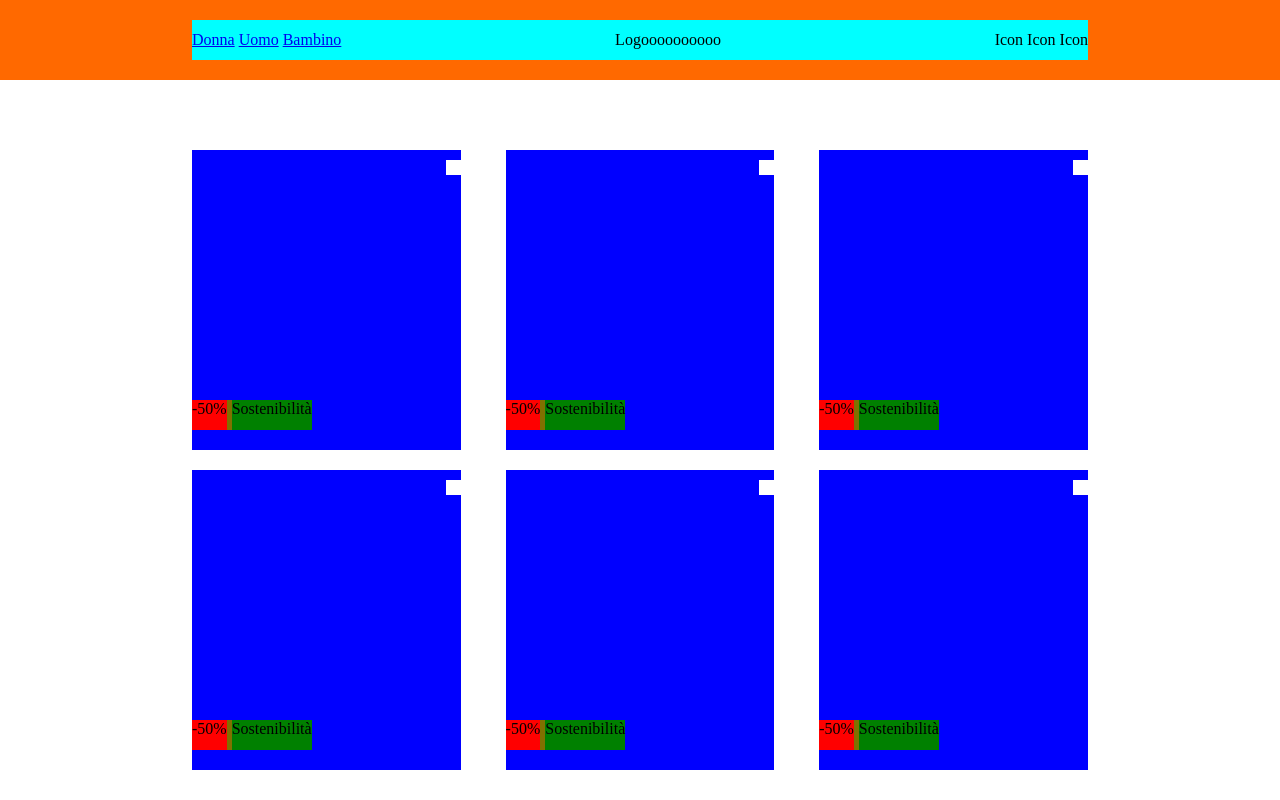
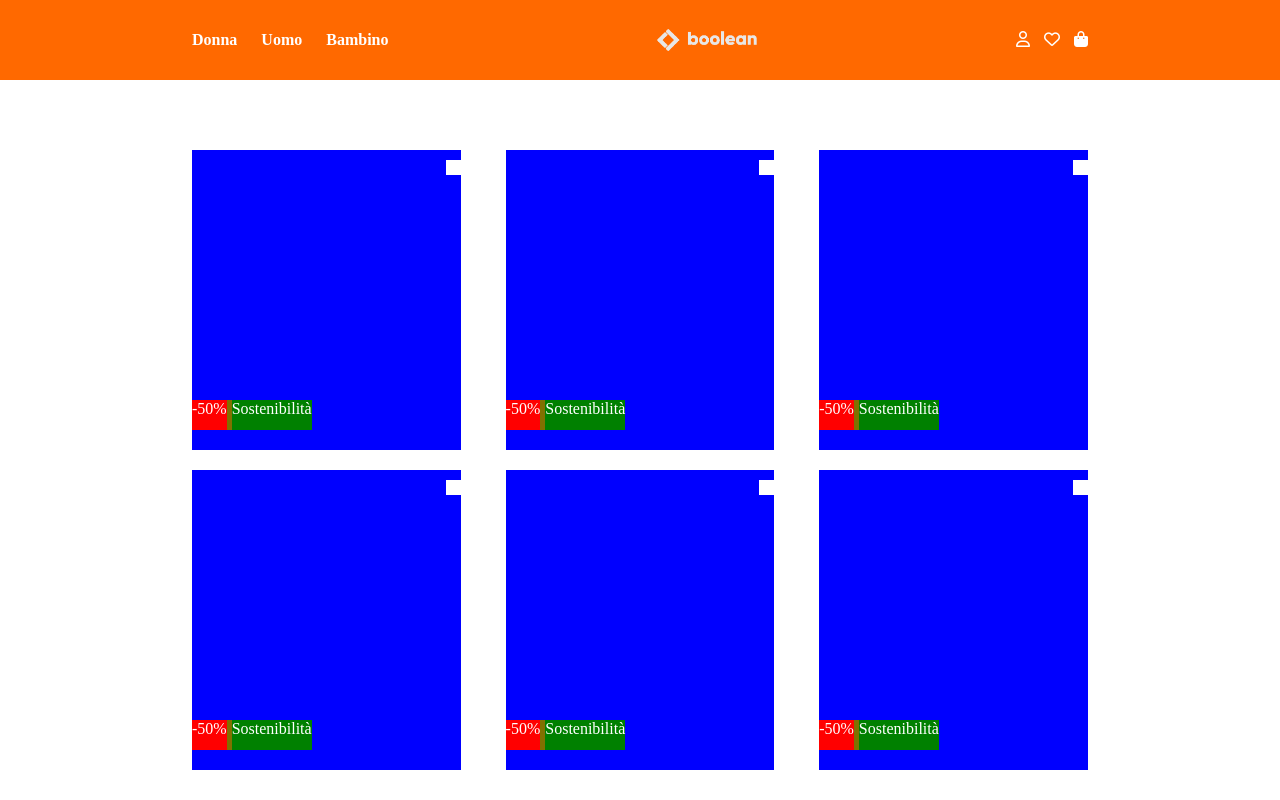
Before and after one commit to SimonePizziconi/html-css-boolando, a plain HTML site: page index.html in a window 1280 px wide. Shown: the top 800 px of the page. Drawn offline with Linux system fonts and the light colour scheme.

Commit message:
Add Header

```diff
--- a/css/style.css
+++ b/css/style.css
@@ -9,6 +9,10 @@
 .conteiner{
     width: 70%;
     margin: auto;
+}
+
+body{
+    color: #fff;
 }
 
 /* Regole Header */
@@ -30,9 +34,26 @@ nav{
     justify-content: space-between;
     width: 70%;
     /* DEBUG */
-    background-color: aqua;
     height: 40px;
     margin: auto;
+}
+
+a{
+    text-decoration: none;
+    color: #fff;
+}
+
+header img{
+    width: 100px;
+}
+
+#sex a{
+    font-weight: bold;
+    margin-right: 20px;
+}
+
+#icon a{
+    margin-left: 10px;
 }
 
 /* Regole main */
--- a/index.html
+++ b/index.html
@@ -4,6 +4,9 @@
     <meta charset="UTF-8">
     <meta name="viewport" content="width=device-width, initial-scale=1.0">
     <title>Booleando</title>
+    <link rel="stylesheet" href="https://cdnjs.cloudflare.com/ajax/libs/font-awesome/6.5.2/css/all.min.css"
+    integrity="sha512-SnH5WK+bZxgPHs44uWIX+LLJAJ9/2PkPKZ5QiAj6Ta86w+fsb2TkcmfRyVX3pBnMFcV7oQPJkl9QevSCWr3W6A=="
+    crossorigin="anonymous" referrerpolicy="no-referrer" />
     <link rel="stylesheet" href="css/style.css">
 </head>
 <body>
@@ -11,18 +14,18 @@
     <header>
 
         <nav>
-            <div>
+            <div id="sex">
                 <a href="#">Donna</a>
                 <a href="#">Uomo</a>
                 <a href="#">Bambino</a>
             </div>
-                <div>Logoooooooooo</div>
-            <div>
-                <a>Icon</a>
-                <a>Icon</a>
-                <a>Icon</a>
+                <img src="img/boolean-logo.png" alt="Logo">
+            <div id="icon">
+                <a href="#"><i class="fa-regular fa-user"></i></a>
+                <a href="#"><i class="fa-regular fa-heart"></i></a>
+                <a href="#"><i class="fa-solid fa-bag-shopping"></i></a>
             </div>
-        </nav>
+         </nav>
 
     </header>
 
```
